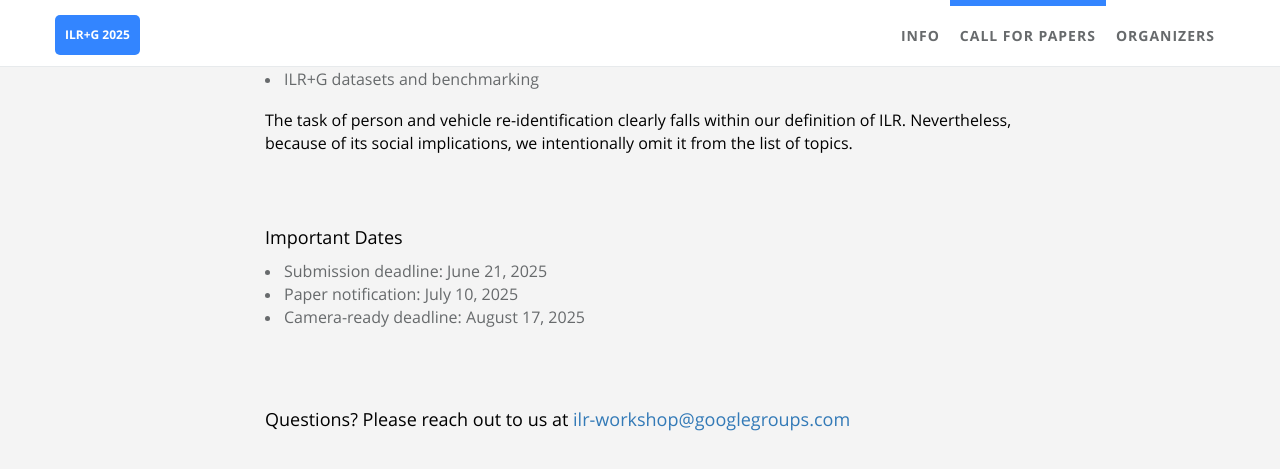
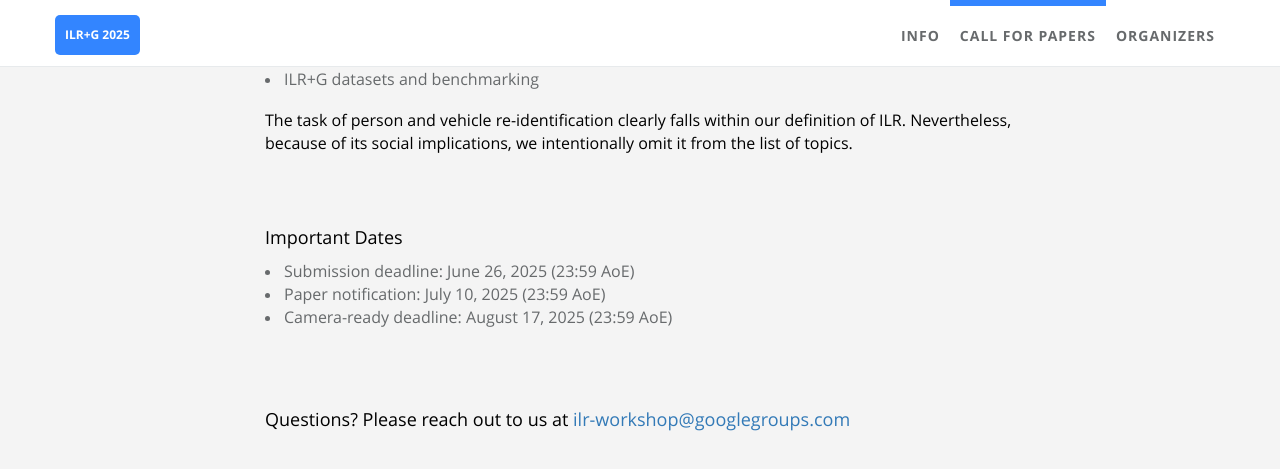
Before and after one commit to ilr-workshop/ICCVW2025, a Jekyll site: the page built from index.html, in a window 1280 px wide and 900 px high, scrolled down 1708 px, cut to the strip 0-469 px from the top of the window. Built offline with Jekyll 4.4.1, drawn with Linux system fonts in a browser that asks for light colours.

Commit message:
Update call_for_paper.html

```diff
--- a/_includes/sections/call_for_paper.html
+++ b/_includes/sections/call_for_paper.html
@@ -23,9 +23,9 @@
          </div>
          <div class="col-lg-8 col-lg-offset-2 m-t-lg m-b-lg wow zoomIn">
             <p><font size="4px" color="#000000"><span data-i18n="about_me.des">  Important Dates </span></font></p>
-            <li><font size="3px">Submission deadline: June 21, 2025</font></li>
-            <li><font size="3px">Paper notification: July 10, 2025</font></li>
-            <li><font size="3px">Camera-ready deadline: August 17, 2025</font></li><br />
+            <li><font size="3px">Submission deadline: June 26, 2025 (23:59 AoE)</font></li>
+            <li><font size="3px">Paper notification: July 10, 2025 (23:59 AoE)</font></li>
+            <li><font size="3px">Camera-ready deadline: August 17, 2025 (23:59 AoE)</font></li><br />
         </div>
         <div class="col-lg-8 col-lg-offset-2 m-t-lg m-b-lg wow zoomIn">
             <p><font size="4px" color="#000000"><span data-i18n="about_me.des"> Questions? Please reach out to us at <a href= "mailto: ilr-workshop@googlegroups.com"> ilr-workshop@googlegroups.com </a> </span></font></p>
```
